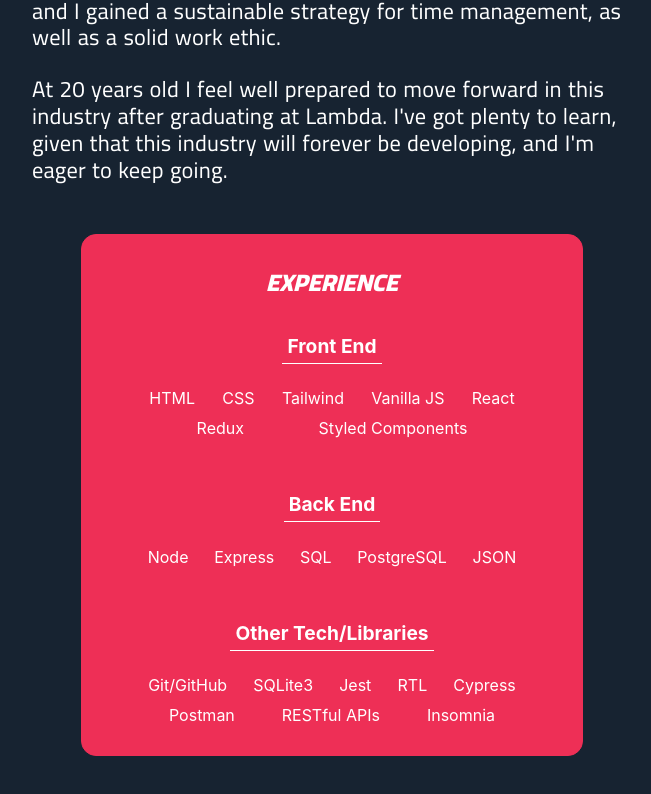
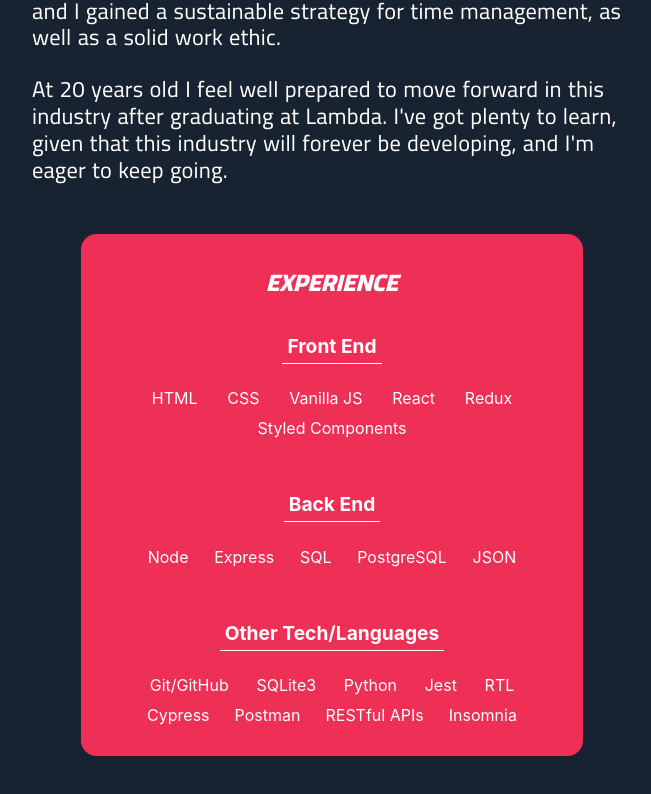
Before and after one commit to dvonpingel/portfolio, a React (Create React App) app in the folder portfolio/: page /about in a window 1280 px wide. Shown: the part 635-1429 px from the top of the page, without its empty margins (308-959 px from the left). Built offline with nearby package versions, Linux system fonts and the light colour scheme.

Commit message:
updated experience

```diff
--- a/portfolio/public/index.html
+++ b/portfolio/public/index.html
@@ -13,10 +13,7 @@
     />
     <meta name="viewport" content="width=device-width, initial-scale=1" />
     <meta name="theme-color" content="#000000" />
-    <meta
-      name="description"
-      content="Web site created using create-react-app"
-    />
+    <meta name="description" content="Portfolio for D'Artagnan von Pingel" />
     <link rel="apple-touch-icon" href="%PUBLIC_URL%/logo192.png" />
     <!--
       manifest.json provides metadata used when your web app is installed on a
--- a/portfolio/src/components/About.js
+++ b/portfolio/src/components/About.js
@@ -58,7 +58,6 @@ const About = () => {
           <ul>
             <li>HTML</li>
             <li>CSS</li>
-            <li>Tailwind</li>
             <li>Vanilla JS</li>
             <li>React</li>
             <li>Redux</li>
@@ -76,10 +75,11 @@ const About = () => {
           </ul>
         </ListDiv>
         <ListDiv>
-          <ExperienceTitle>Other Tech/Libraries</ExperienceTitle>
+          <ExperienceTitle>Other Tech/Languages</ExperienceTitle>
           <ul>
             <li>Git/GitHub</li>
             <li>SQLite3</li>
+            <li>Python</li>
             <li>Jest</li>
             <li>RTL</li>
             <li>Cypress</li>
```
